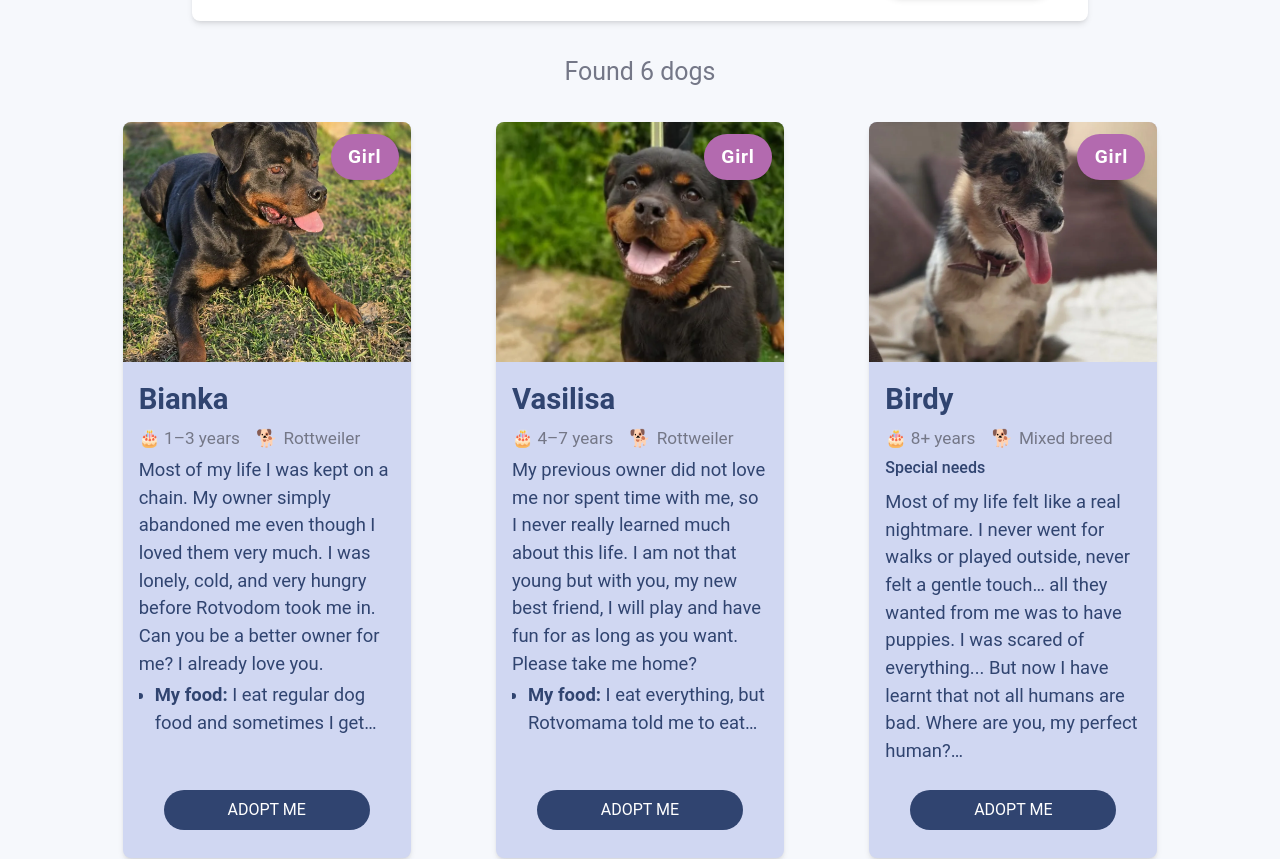
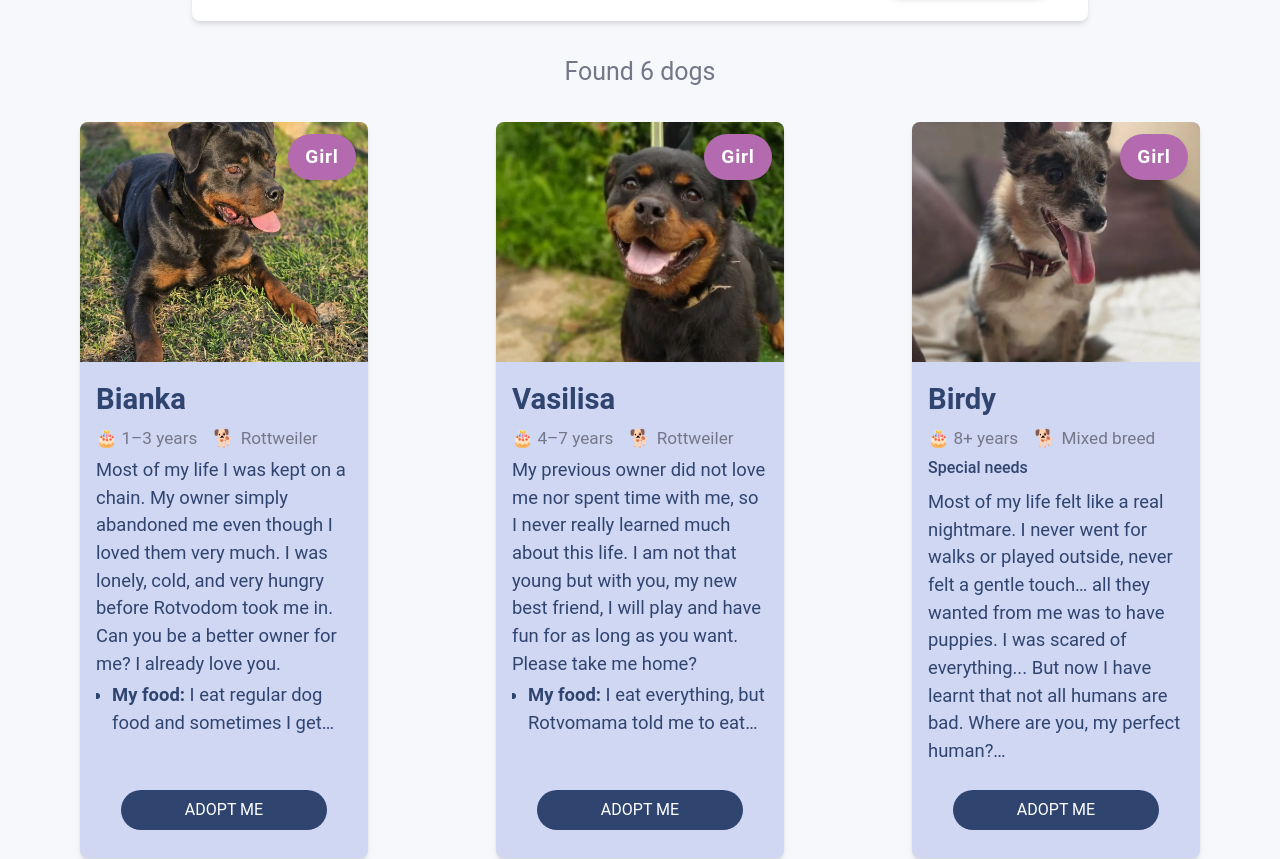
Before and after one commit to bavayra/dog-shelter, a React (Vite) app: page / in a window 1280 px wide. Shown: the part 1420-2279 px from the top of the page. Built offline with nearby package versions, Linux system fonts and the light colour scheme; a web font is replaced by a local one.

Commit message:
style(DogGrid-1024): increased w of the dog grid container

```diff
--- a/src/index.css
+++ b/src/index.css
@@ -135,20 +135,12 @@ html {
     box-shadow: 0 8px 32px 0 rgba(31, 38, 135, 0.2);
   }
 
-  .typography-h3 {
-    @apply text-primary-700 leading-normal font-bold;
-  }
-
   .typography-large {
     @apply text-primary-500 text-lg leading-normal font-medium;
   }
 
   .typography-body {
     @apply text-base leading-normal text-neutral-700;
-  }
-
-  .typography-small {
-    @apply text-xs leading-snug tracking-normal text-neutral-700;
   }
 
   .z-3 {
--- a/src/styles/custom-breakpoints.css
+++ b/src/styles/custom-breakpoints.css
@@ -386,6 +386,13 @@
     height: 16rem;
     transform: translateX(-160%) translateY(40%);
   }
+  .dog-grid-container {
+    max-width: 68rem;
+  }
+  .dog-grid-layout {
+    column-gap: 0;
+  }
+}
 
 @media (min-width: 1280px) {
   header .container {
@@ -435,7 +442,7 @@
     height: 26rem;
   }
   .dog-grid-container {
-      max-width: 70rem;
+    max-width: 80rem;
   }
   #adoption-rules .container {
     max-width: 70rem;
@@ -499,4 +506,3 @@
   --vh: 1vh;
   --vph: calc(var(--vh, 1vh) * 100);
 }
-}
```
Lines whose indentation alone changed are shown as unchanged.
